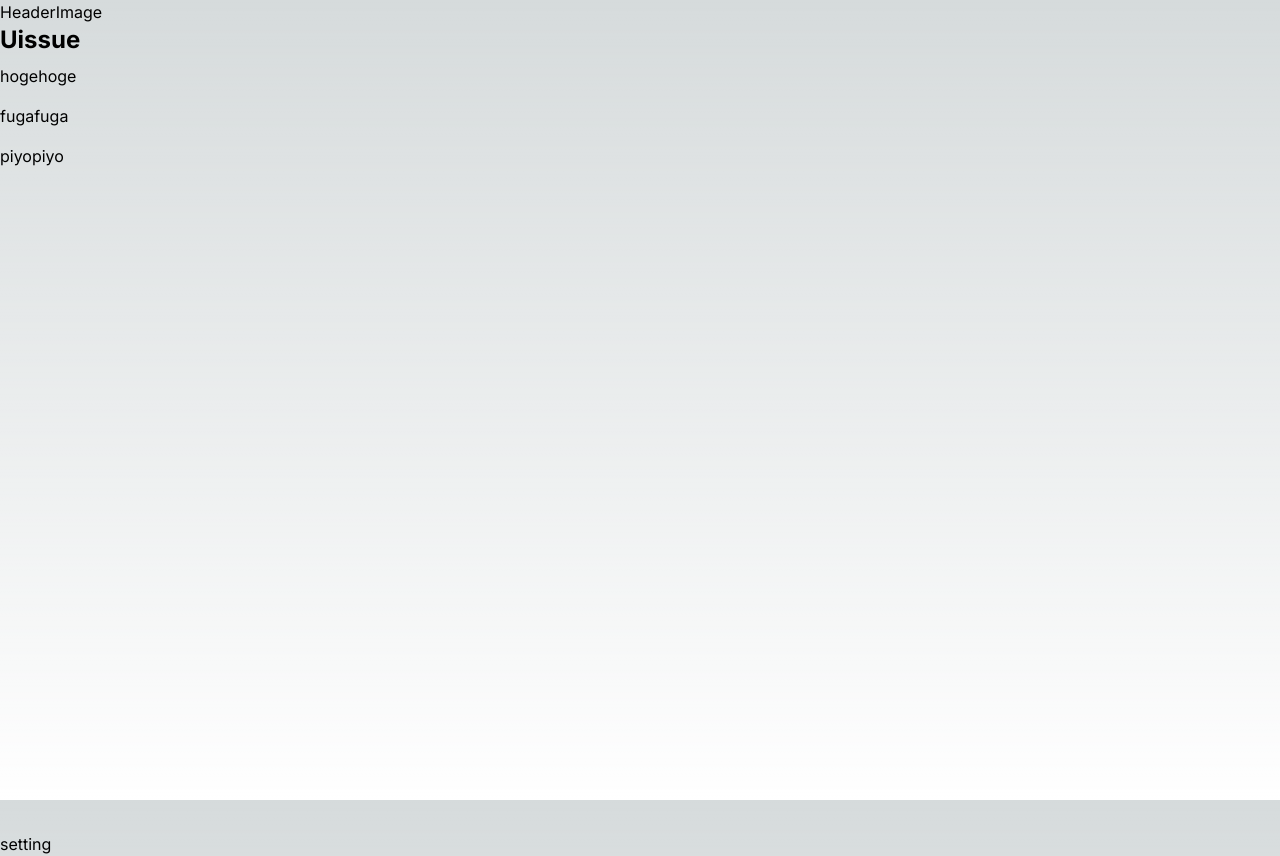
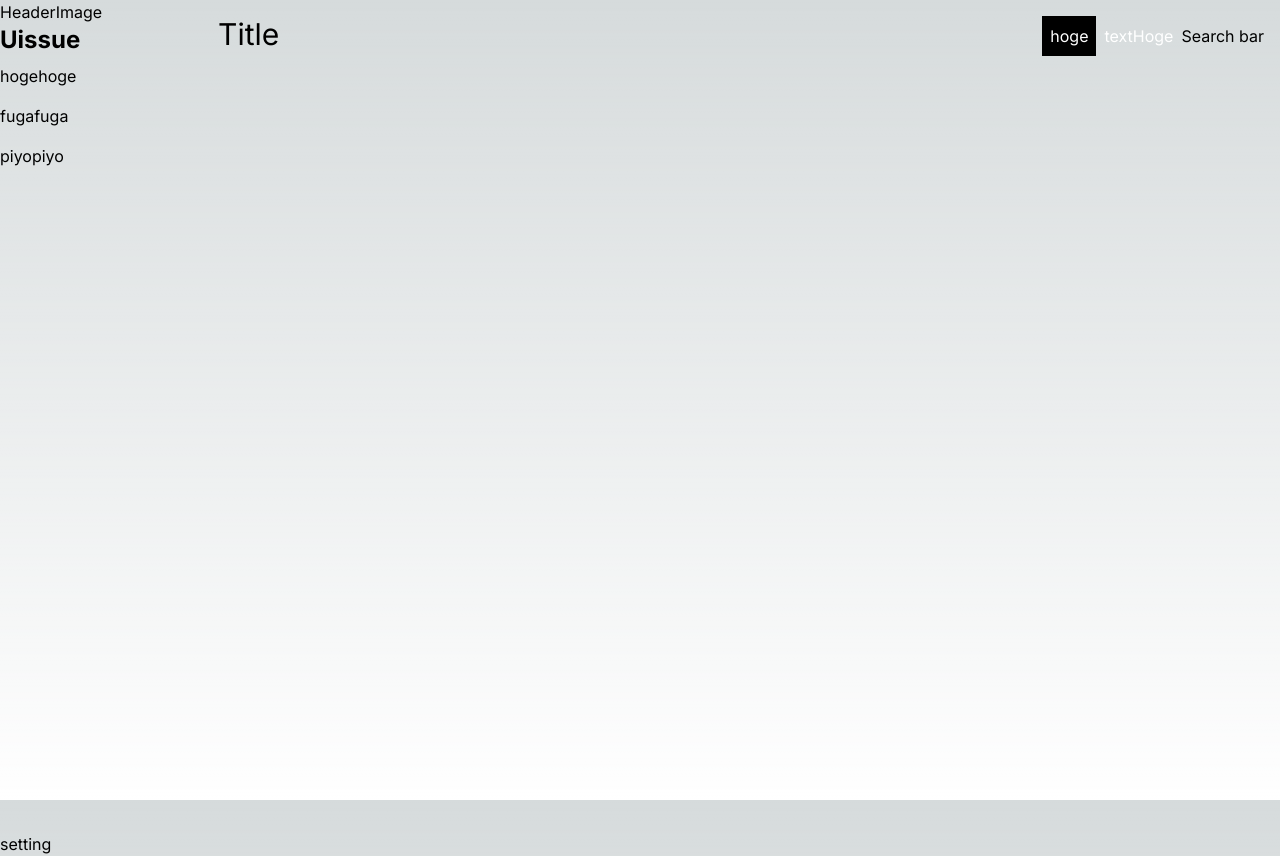
Before and after one commit to MasaUchida/UI_knowledge_product, a Next.js app: page / in a window 1280 px wide. Built offline with nearby package versions, Linux system fonts and the light colour scheme.

Commit message:
ローカルヘッダー完成

```diff
--- a/src/app/page.tsx
+++ b/src/app/page.tsx
@@ -1,10 +1,14 @@
 import Header from "@/components/Elements/Header";
+import LocalHeader from "@/components/Elements/LocalHeader";
 import Image from "next/image";
 
 export default function Home() {
   return (
-    <main className="h-full">
+    <main className="h-full flex ">
       <Header></Header>
+      <div className="w-full">
+        <LocalHeader></LocalHeader>
+      </div>
     </main>
   );
 }
--- /dev/null
+++ b/src/components/Elements/Button/index.tsx
@@ -0,0 +1,28 @@
+import React from "react";
+
+type props = {
+  label: string;
+  radius?: "none" | "sm" | "md";
+};
+
+export function Primary(props: props) {
+  const { label, radius } = props;
+  return (
+    <button
+      className={`${
+        radius == "md"
+          ? "rounded-lg"
+          : radius == "sm"
+          ? "rounded"
+          : "rounded-none"
+      } bg-black text-white h-10 p-2`}
+    >
+      {label}
+    </button>
+  );
+}
+
+export function Text(props: props) {
+  const { label, ...rest } = props;
+  return <button className="h-10 text-white p-2">{label}</button>;
+}
--- /dev/null
+++ b/src/components/Elements/LocalHeader/index.tsx
@@ -0,0 +1,21 @@
+import React from "react";
+import { Primary, Text } from "@/components/Elements/Button";
+
+function LocalHeader() {
+  return (
+    <div className="flex justify-between w-full p-4">
+      <h2 className=" text-3xl">Title</h2>
+      <ul className="flex items-center">
+        <li>
+          <Primary label="hoge" radius="none"></Primary>
+        </li>
+        <li>
+          <Text label="textHoge"></Text>
+        </li>
+        <li>Search bar</li>
+      </ul>
+    </div>
+  );
+}
+
+export default LocalHeader;
```
Also changed, not shown: src/components/Form/InputField/index.tsx (added).
